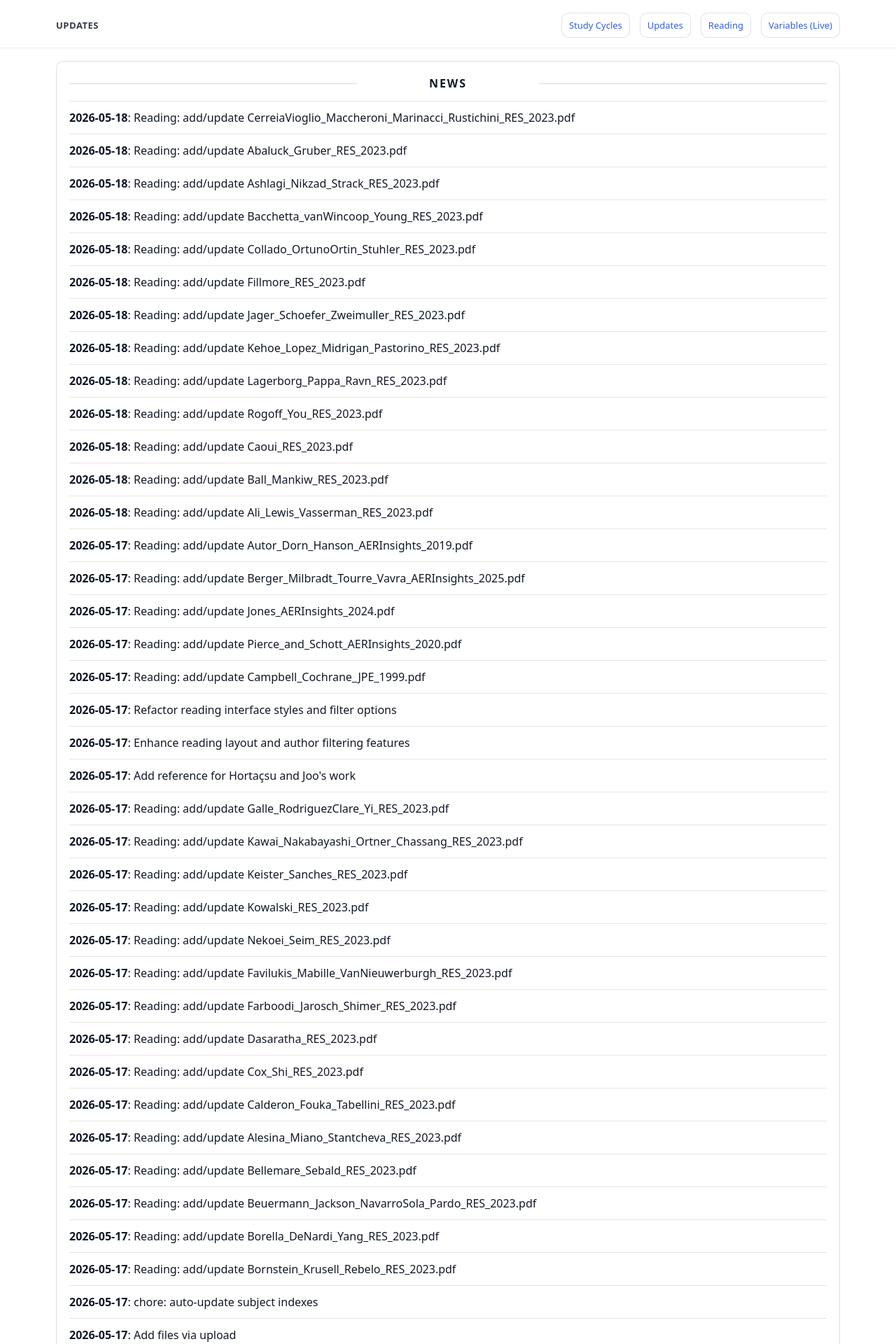
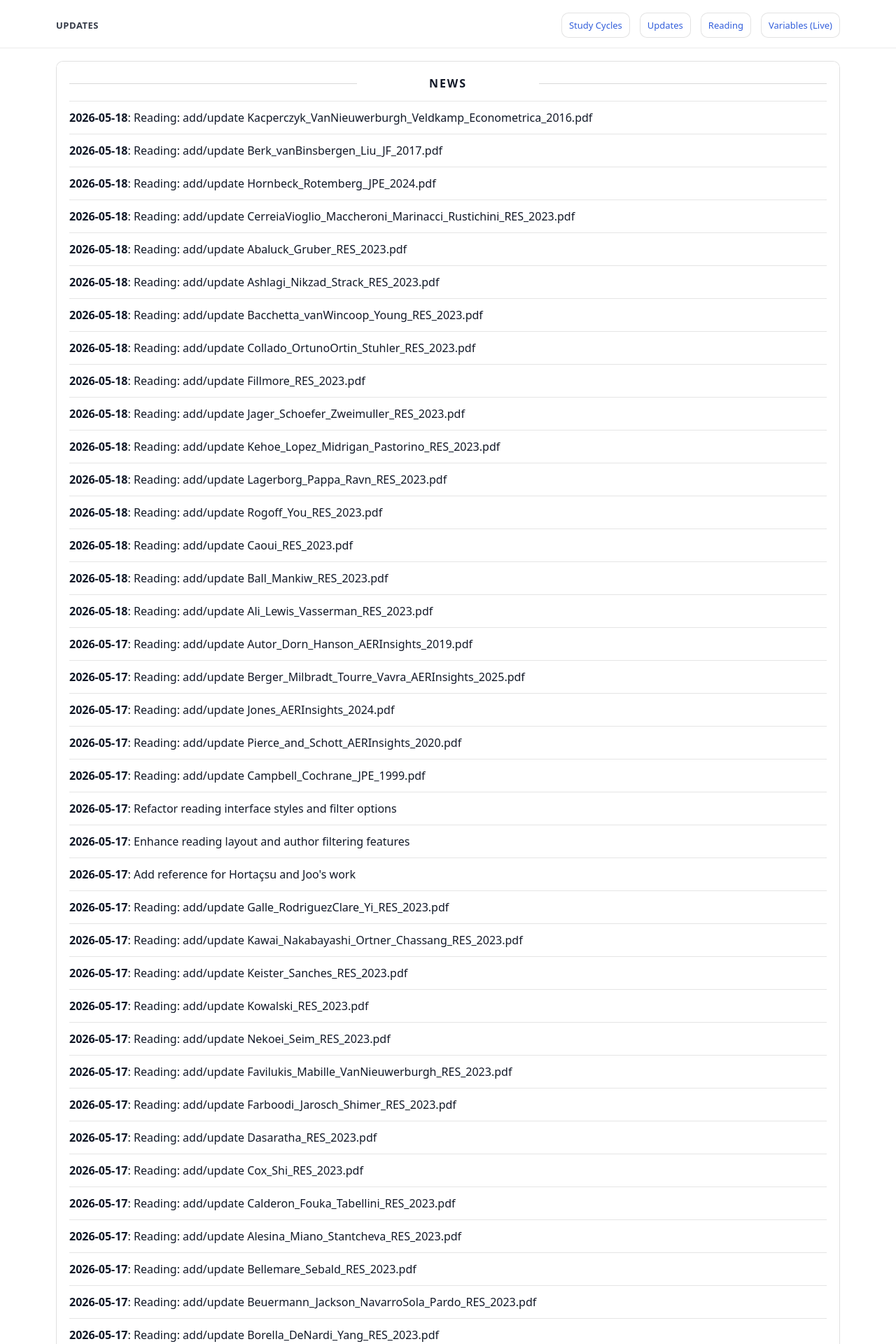
Before and after one commit to yaxinzn/study-archive, a Jekyll site: the page built from updates/index.md, in a window 1280 px wide. Shown: the top 1920 px of the page at 70% size. Built offline with Jekyll 4.4.1, drawn with Linux system fonts in a browser that asks for light colours; some of the changed text lies outside the part shown.

Commit message:
chore: update NEWS feed

```diff
--- a/_data/news.yml
+++ b/_data/news.yml
@@ -1,4 +1,13 @@
 # Auto-generated update history (sorted newest -> oldest). Do not edit manually.
+- ts: "1779099249"
+  date: "2026-05-18"
+  title: "Reading: add/update Kacperczyk_VanNieuwerburgh_Veldkamp_Econometrica_2016.pdf"
+- ts: "1779099202"
+  date: "2026-05-18"
+  title: "Reading: add/update Berk_vanBinsbergen_Liu_JF_2017.pdf"
+- ts: "1779099155"
+  date: "2026-05-18"
+  title: "Reading: add/update Hornbeck_Rotemberg_JPE_2024.pdf"
 - ts: "1779098211"
   date: "2026-05-18"
   title: "Reading: add/update CerreiaVioglio_Maccheroni_Marinacci_Rustichini_RES_2023.pdf"
```
